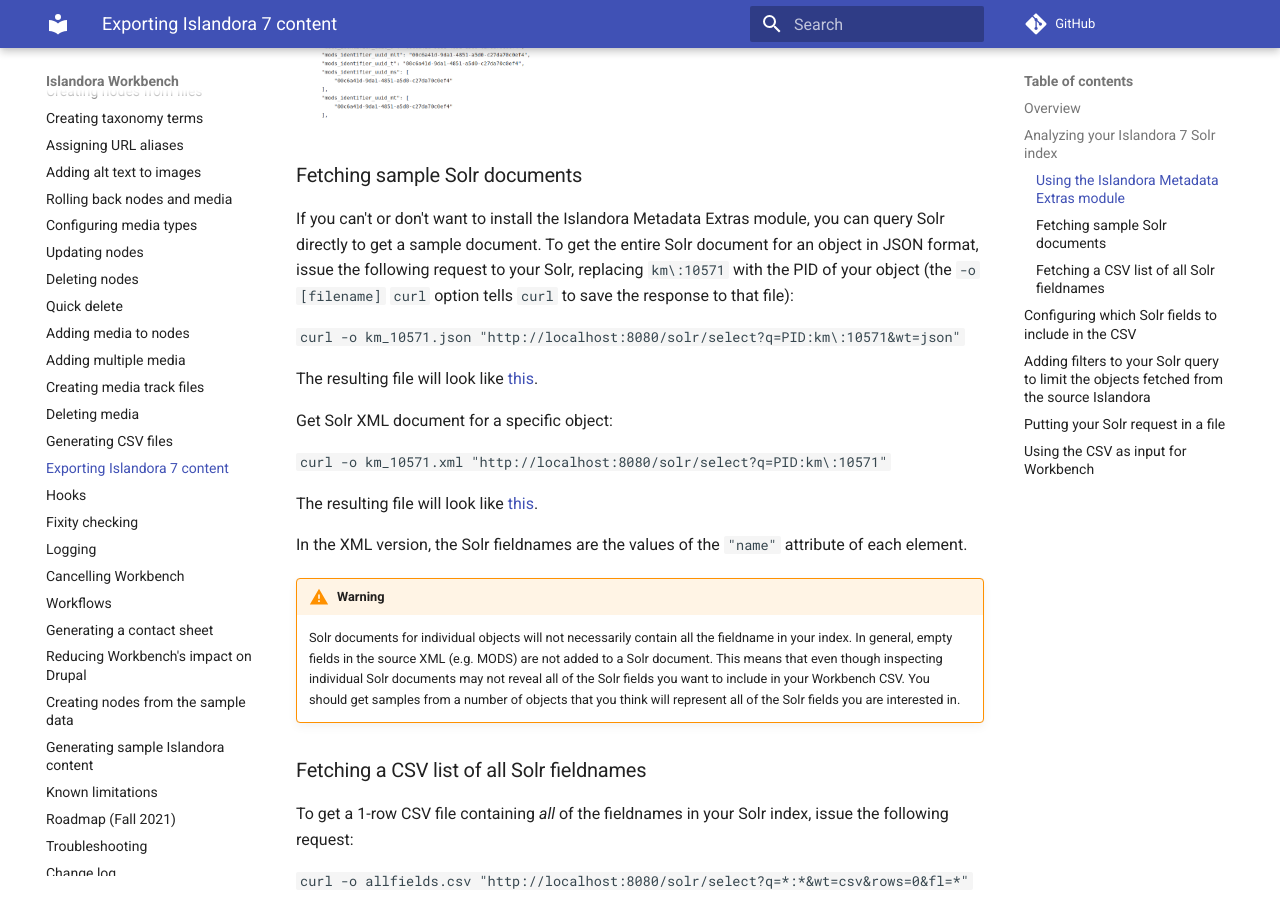
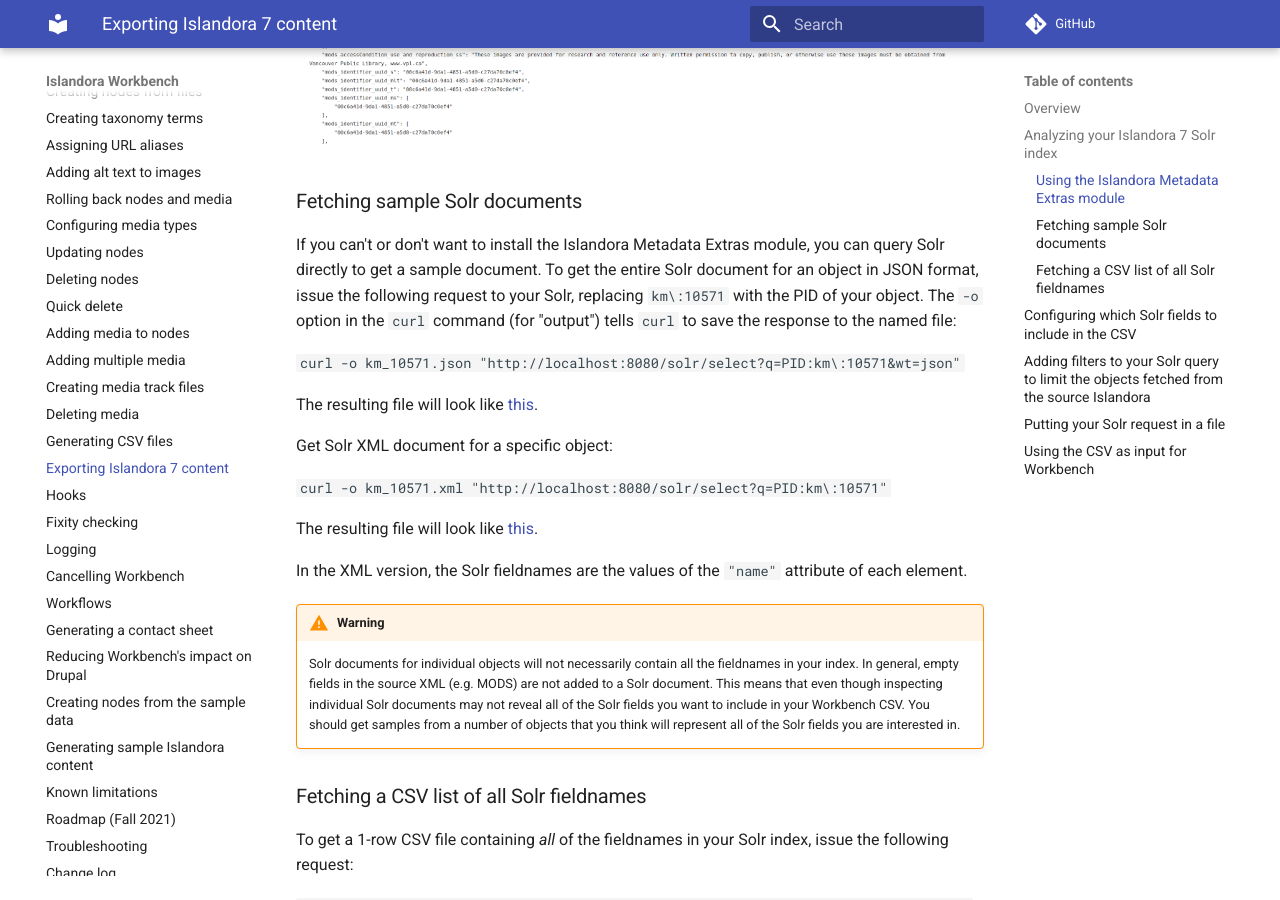
Before and after one commit to mjordan/islandora_workbench_docs, an MkDocs documentation site: the page built from docs/exporting_islandora_7_content.md, in a window 1280 px wide and 900 px high, scrolled down 3564 px. Built offline with MkDocs 1.6.1 and Material for MkDocs 9.7.7, drawn with Linux system fonts in a browser that asks for light colours; comment, search, counter and statistics services are not loaded; some of the changed text lies outside the part shown.

Commit message:
More updates to the Islandora 7 export script.

```diff
--- a/docs/exporting_islandora_7_content.md
+++ b/docs/exporting_islandora_7_content.md
@@ -124,7 +124,7 @@
 
 ## Analyzing your Islandora 7 Solr index
 
-In order to use the configuration options outlined above, you will need to know what fields are in your Islandora 7 Solr index. Not all Islandoras are indexed in the same way, and since most Solr field names are derived from MODS or other XML datastream element names, there can be a lot of variability in Solr fieldnames across Islandora 7 instances.
+In order to use the configuration options outlined above, you will need to know what fields are in your Islandora 7 Solr index. Not all Islandoras are indexed in the same way, and since most Solr field names are derived from MODS or other XML datastream element names, there is enough variability in Solr fieldnames across Islandora 7 instances to make reliably predicting Solr fieldnames impractical.
 
 Two ways you can see the specific fields in your Solr index are 1) using the Islandora Metadata Extras module, and 2) issuing raw requests to your Islandora 7's Solr, both to get Solr content for sample objects and to get a list of all fields in your index.
 
@@ -142,7 +142,7 @@
 
 ### Fetching sample Solr documents
 
-If you can't or don't want to install the Islandora Metadata Extras module, you can query Solr directly to get a sample document. To get the entire Solr document for an object in JSON format, issue the following request to your Solr, replacing `km\:10571` with the PID of your object (the `-o [filename]` `curl` option tells `curl` to save the response to that file):
+If you can't or don't want to install the Islandora Metadata Extras module, you can query Solr directly to get a sample document. To get the entire Solr document for an object in JSON format, issue the following request to your Solr, replacing `km\:10571` with the PID of your object. The `-o`  option in the `curl` command (for "output") tells `curl` to save the response to the named file:
 
 `curl -o km_10571.json "http://localhost:8080/solr/select?q=PID:km\:10571&wt=json"`
 
@@ -157,7 +157,7 @@
 In the XML version, the Solr fieldnames are the values of the `"name"` attribute of each element.
 
 !!! warning
-    Solr documents for individual objects will not necessarily contain all the fieldname in your index. In general, empty fields in the source XML (e.g. MODS) are not added to a Solr document. This means that even though inspecting individual Solr documents may not reveal all of the Solr fields you want to include in your Workbench CSV. You should get samples from a number of objects that you think will represent all of the Solr fields you are interested in.
+    Solr documents for individual objects will not necessarily contain all the fieldnames in your index. In general, empty fields in the source XML (e.g. MODS) are not added to a Solr document. This means that even though inspecting individual Solr documents may not reveal all of the Solr fields you want to include in your Workbench CSV. You should get samples from a number of objects that you think will represent all of the Solr fields you are interested in.
 
 
 ### Fetching a CSV list of all Solr fieldnames
```
